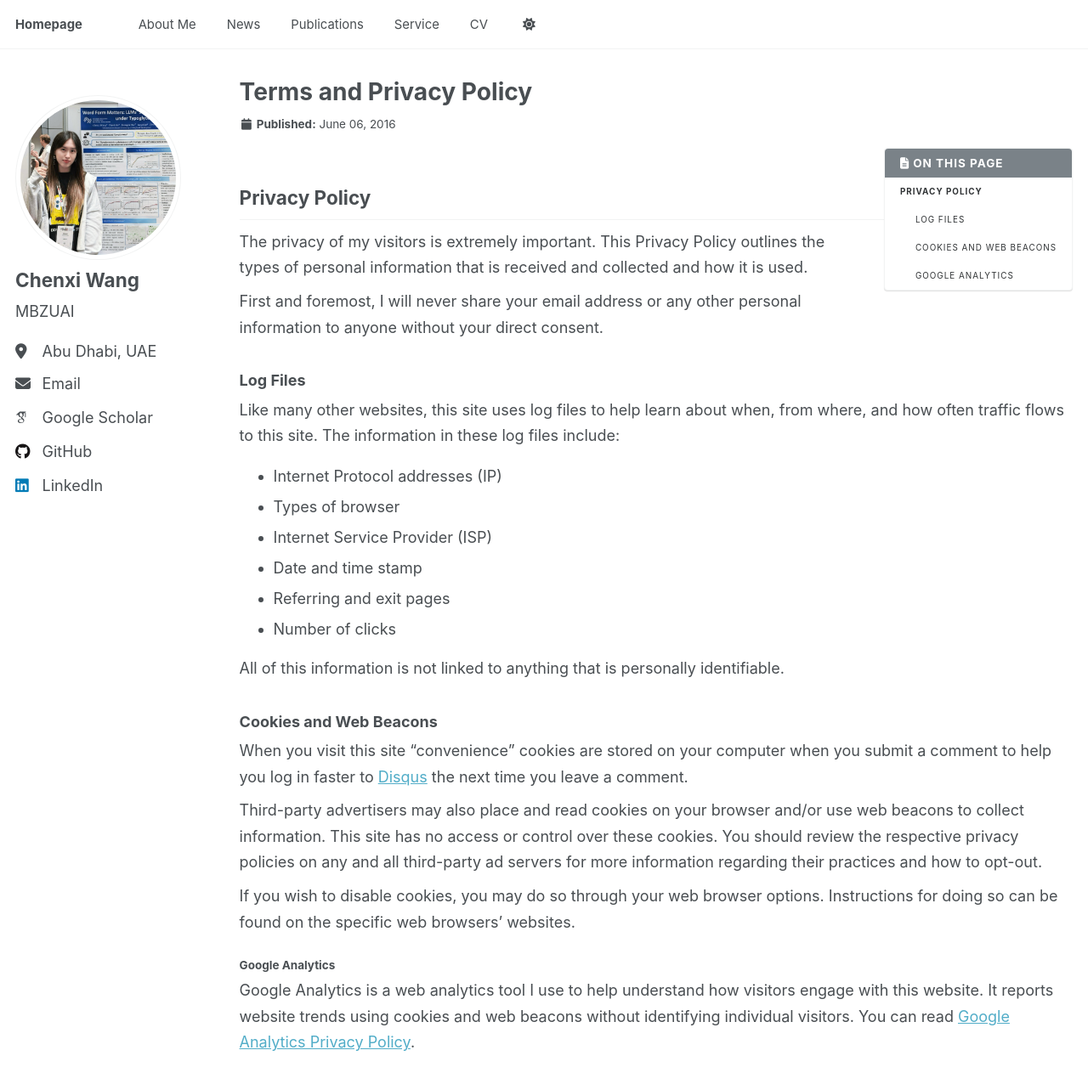
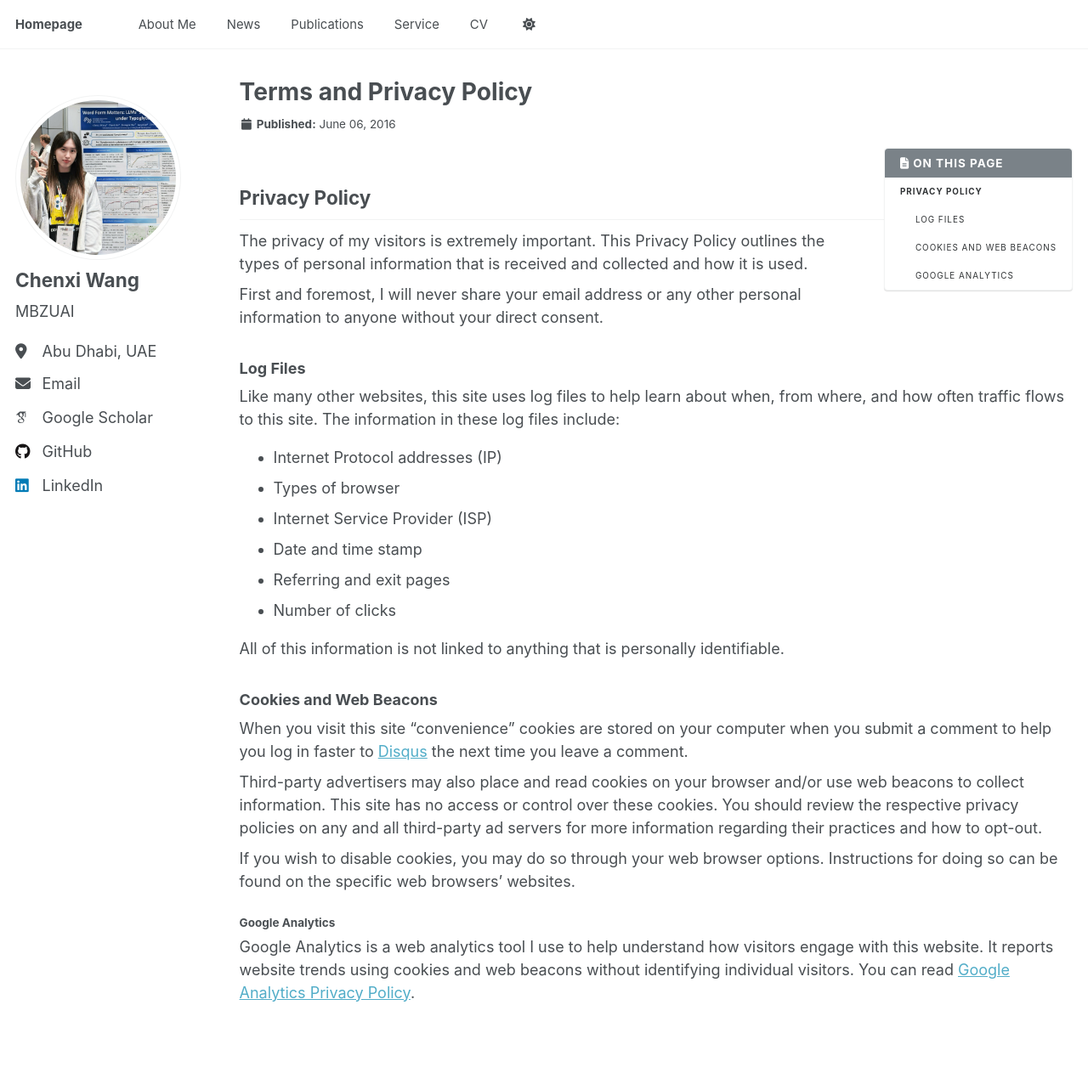
Before and after one commit to Aurora-cx/Aurora-cx.github.io, a Jekyll site: the page built from _pages/terms.md, in a window 1280 px wide and 1400 px high. Shown: the top 1276 px of the window at 85% size. Built offline with Jekyll 4.4.1, drawn with Linux system fonts in a browser that asks for light colours; some web fonts are replaced; a script that is not in the unit is left out.

Commit message:
Reduce global line-height from 1.7 to 1.5

```diff
--- a/_sass/layout/_page.scss
+++ b/_sass/layout/_page.scss
@@ -79,7 +79,7 @@
   /* paragraph indents */
   p {
     margin: 0 0 0.5em;
-    line-height: 1.7;
+    line-height: 1.5;
 
     /* sibling indentation*/
     @if $paragraph-indent == true {
```
